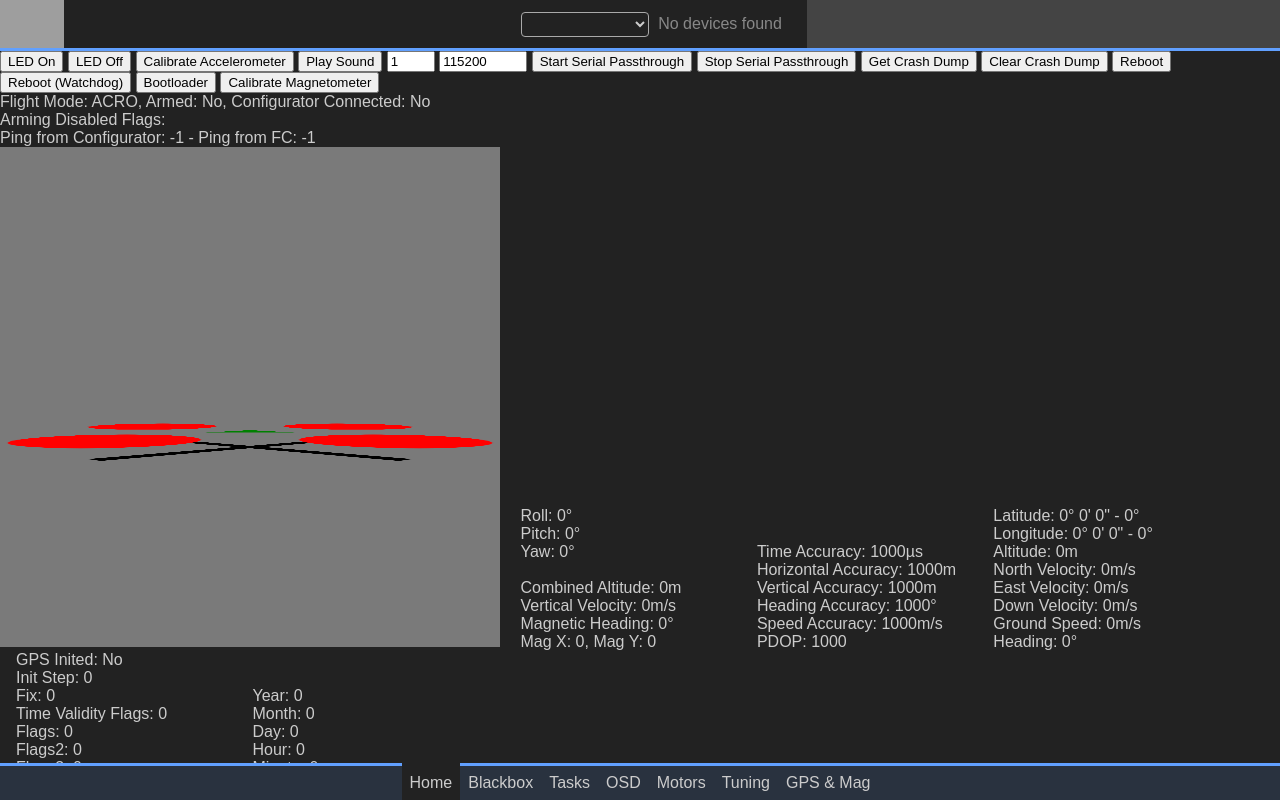
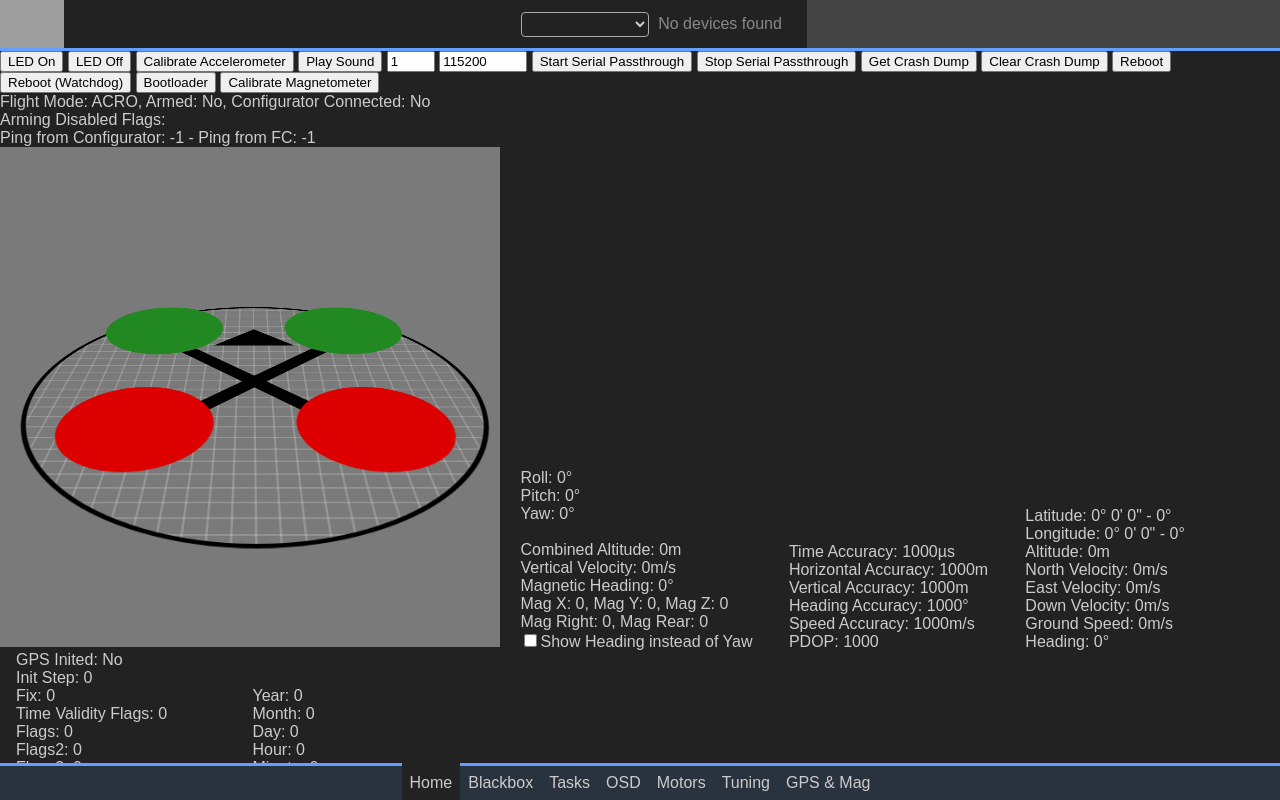
Before and after one commit to bastian2001/Kolibri-FC, a SvelteKit app in the folder Configurator/: page / in a window 1280 px wide. Built offline with nearby package versions, Linux system fonts and the light colour scheme; grey boxes are pictures that could not be loaded.

Commit message:
update drone 3d preview

```diff
--- a/Configurator/src/routes/+page.svelte
+++ b/Configurator/src/routes/+page.svelte
@@ -28,8 +28,10 @@
 	let attitude = {
 		roll: 0,
 		pitch: 0,
-		yaw: 0
+		yaw: 0,
+		heading: 0
 	};
+	let showHeading = false;
 	let serialNum = 1;
 	let baudRate = 115200;
 	let getGpsData = 0,
@@ -106,7 +108,10 @@
 		verticalVelocity = 0,
 		magHeading = 0,
 		magX = 0,
-		magY = 0;
+		magY = 0,
+		magZ = 0,
+		magRight = 0,
+		magRear = 0;
 
 	$: handleCommand($port);
 	function handleCommand(command: Command) {
@@ -127,13 +132,17 @@
 				let yaw = leBytesToInt(command.data.slice(4, 6), true);
 				yaw /= 8192.0;
 				yaw *= 180.0 / Math.PI;
-				zBox.style.transform = `rotateX(90deg) rotateZ(${yaw}deg) translate3d(0px, 0px, -180px)`;
+				let heading = leBytesToInt(command.data.slice(6, 8), true);
+				heading /= 8192.0;
+				heading *= 180.0 / Math.PI;
+				zBox.style.transform = `rotateZ(${showHeading ? heading : yaw}deg) translateZ(10px)`;
 				yBox.style.transform = `rotateX(${pitch}deg)`;
 				xBox.style.transform = `rotateY(${-roll}deg)`;
 				attitude = {
 					roll,
 					pitch,
-					yaw
+					yaw,
+					heading
 				};
 				break;
 			case ConfigCmd.SERIAL_PASSTHROUGH | 0x4000:
@@ -197,6 +206,9 @@
 			case ConfigCmd.MAG_POINT | 0xc000:
 				magX = leBytesToInt(command.data.slice(0, 2), true);
 				magY = leBytesToInt(command.data.slice(2, 4), true);
+				magZ = leBytesToInt(command.data.slice(4, 6), true);
+				magRight = leBytesToInt(command.data.slice(6, 8), true);
+				magRear = leBytesToInt(command.data.slice(8, 10), true);
 		}
 	}
 
@@ -325,6 +337,7 @@
 	Ping from Configurator: {pingFromConfigurator} - Ping from FC: {pingFromFC}
 </div>
 <div class="drone3DPreview">
+	<div class="droneBase droneAxes">
 		<div class="zBox droneAxes" bind:this={zBox}>
 			<div class="yBox droneAxes" bind:this={yBox}>
 				<div class="xBox droneAxes" bind:this={xBox}>
@@ -343,15 +356,24 @@
 			</div>
 		</div>
 	</div>
+</div>
 <div class="attInfo">
 	<div class="axisLabel axisRoll">Roll: {roundToDecimal(attitude.roll, 2)}°</div>
 	<div class="axisLabel axisPitch">Pitch: {roundToDecimal(attitude.pitch, 2)}°</div>
+	{#if showHeading}
+		<div class="axisLabel axisHeading">Heading: {roundToDecimal(attitude.heading, 2)}°</div>
+	{:else}
 		<div class="axisLabel axisYaw">Yaw: {roundToDecimal(attitude.yaw, 2)}°</div>
+	{/if}
 	<br />
 	Combined Altitude: {roundToDecimal(combinedAltitude, 2)}m<br />
 	Vertical Velocity: {roundToDecimal(verticalVelocity, 2)}m/s<br />
 	Magnetic Heading: {roundToDecimal(magHeading, 2)}°<br />
-	Mag X: {magX}, Mag Y: {magY}
+	Mag X: {magX}, Mag Y: {magY}, Mag Z: {magZ}<br />
+	Mag Right: {magRight}, Mag Rear: {magRear}<br />
+	<input type="checkbox" bind:checked={showHeading} id="headingCheckbox" /><label
+		for="headingCheckbox">Show Heading instead of Yaw</label
+	>
 </div>
 <div class="gpsAcc gpsInfo">
 	Time Accuracy: {roundToDecimal(gpsAcc.tAcc, 2)}µs<br />
@@ -399,9 +421,17 @@
 		position: relative;
 		display: inline-block;
 	}
+	.droneBase {
+		transform: rotateX(60deg) translate3d(0px, 0px, -180px);
+		top: -170px;
+		border-radius: 50%;
+		border: 5px solid #000;
+		background-image: url($lib/images/grid.png);
+		background-size: 20px 20px;
+		image-rendering: crisp-edges;
+	}
 	.zBox {
-		top: -130px;
-		transform: rotateX(90deg) rotateY(0deg) translate3d(0px, 0px, -180px);
+		transform: rotateZ(0deg) translateZ(10px);
 	}
 	/*Rotating the bounding box later via JS will rotate the whole drone with it*/
 	.xBox,
@@ -437,22 +467,24 @@
 		width: 150px;
 		transform-style: preserve-3d;
 		height: 150px;
-		background-color: #f00;
 		position: absolute;
-		transform-style: preserve-3d;
 		border-radius: 100%;
 	}
 	.dronePropellerFL {
 		transform: translate3d(60px, 60px, 15px);
+		background-color: #282;
 	}
 	.dronePropellerFR {
 		transform: translate3d(290px, 60px, 15px);
+		background-color: #282;
 	}
 	.dronePropellerRL {
 		transform: translate3d(60px, 290px, 15px);
+		background-color: #d00;
 	}
 	.dronePropellerRR {
 		transform: translate3d(290px, 290px, 15px);
+		background-color: #d00;
 	}
 	.arrowForward {
 		width: 100px;
@@ -461,7 +493,7 @@
 		left: 50%;
 		top: 150px;
 		transform: translate3d(-50%, -50%, 10px);
-		background-color: green;
+		background-color: #000;
 		clip-path: polygon(0 100%, 50% 0, 100% 100%);
 	}
 	.attInfo,
```
Also changed, not shown: Configurator/src/lib/images/grid.png (added). Lines whose indentation alone changed are shown as unchanged.
